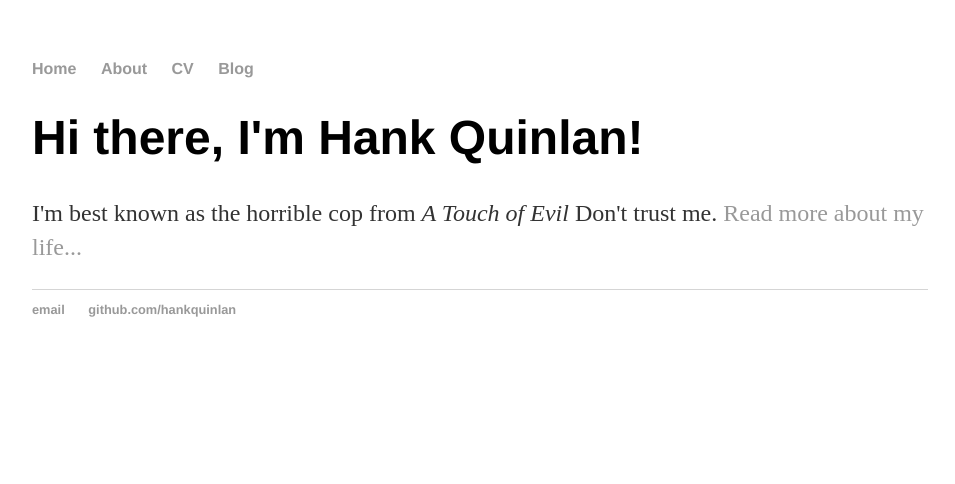
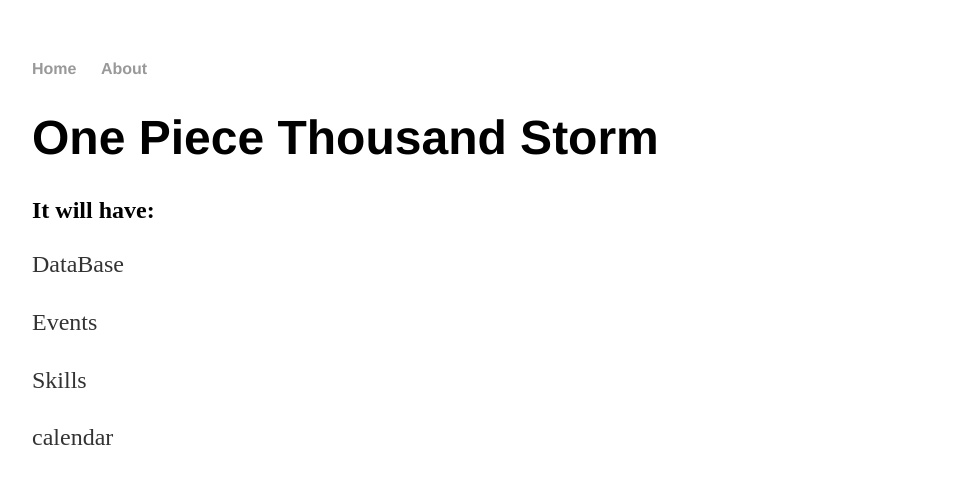
Before and after one commit to OnePieceTS/OnePieceTs.github.io, a plain HTML site: page index.html in a window 1280 px wide. Shown: the whole page, without its empty margins (160-1115 px from the left). Drawn offline with Linux system fonts and the light colour scheme.

Commit message:
Update index.html

```diff
--- a/index.html
+++ b/index.html
@@ -1,7 +1,7 @@
 <!DOCTYPE html>
 <html>
 	<head>
-		<title>Hank Quinlan, Horrible Cop</title>
+		<title>OnePieceTS</title>
 		<!-- link to main stylesheet -->
 		<link rel="stylesheet" type="text/css" href="/css/main.css">
 	</head>
@@ -10,21 +10,17 @@
     		<ul>
         		<li><a href="/">Home</a></li>
 	        	<li><a href="/about">About</a></li>
-        		<li><a href="/cv">CV</a></li>
-        		<li><a href="/blog">Blog</a></li>
     		</ul>
 		</nav>
 		<div class="container">
     		<div class="blurb">
-        		<h1>Hi there, I'm Hank Quinlan!</h1>
-				<p>I'm best known as the horrible cop from <em>A Touch of Evil</em> Don't trust me. <a href="/about">Read more about my life...</a></p>
+        		<h1>One Piece Thousand Storm</h1>
+				<h2>It will have:</h2>
+				<p>DataBase</p>
+				<p>Events</p>
+				<p>Skills</p>
+				<p>calendar</p>
     		</div><!-- /.blurb -->
 		</div><!-- /.container -->
-		<footer>
-    		<ul>
-        		<li><a href="mailto:hankquinlanhub@gmail.com">email</a></li>
-        		<li><a href="https://github.com/hankquinlan">github.com/hankquinlan</a></li>
-			</ul>
-		</footer>
 	</body>
 </html>
```
